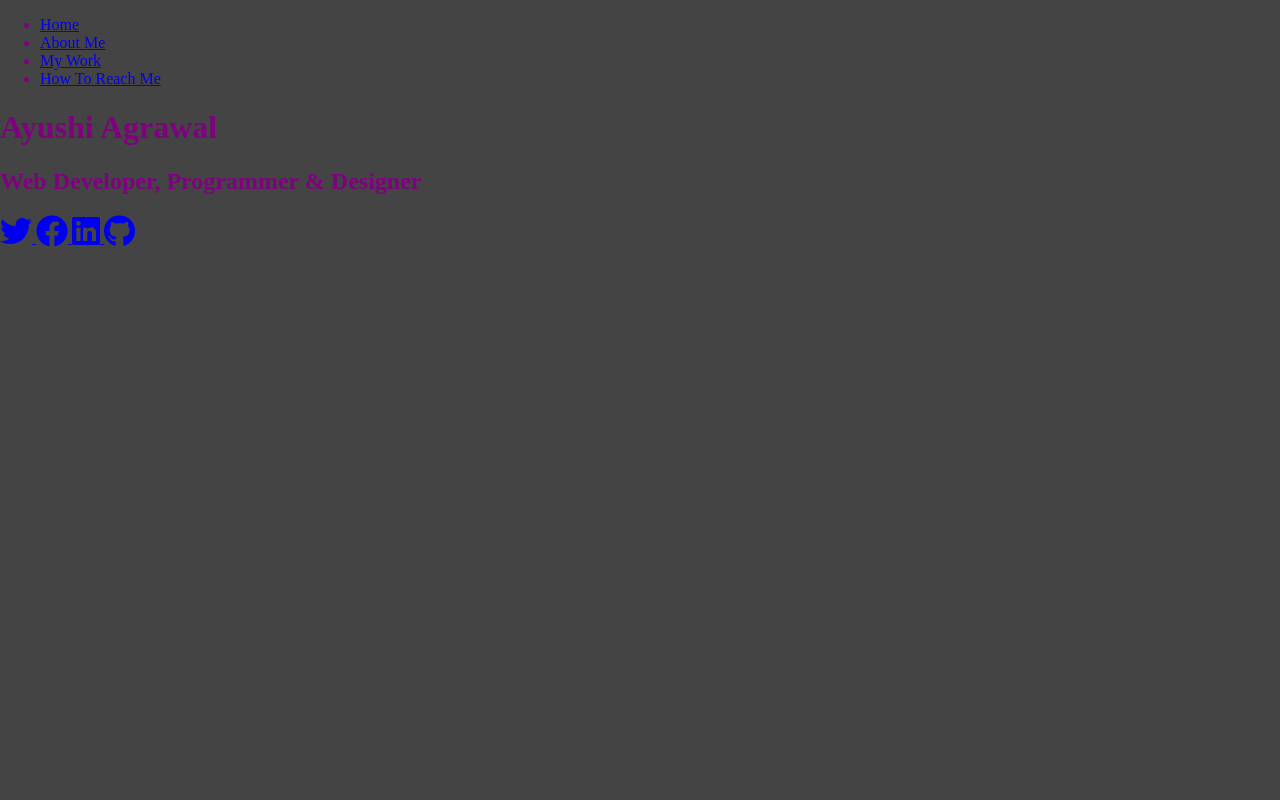
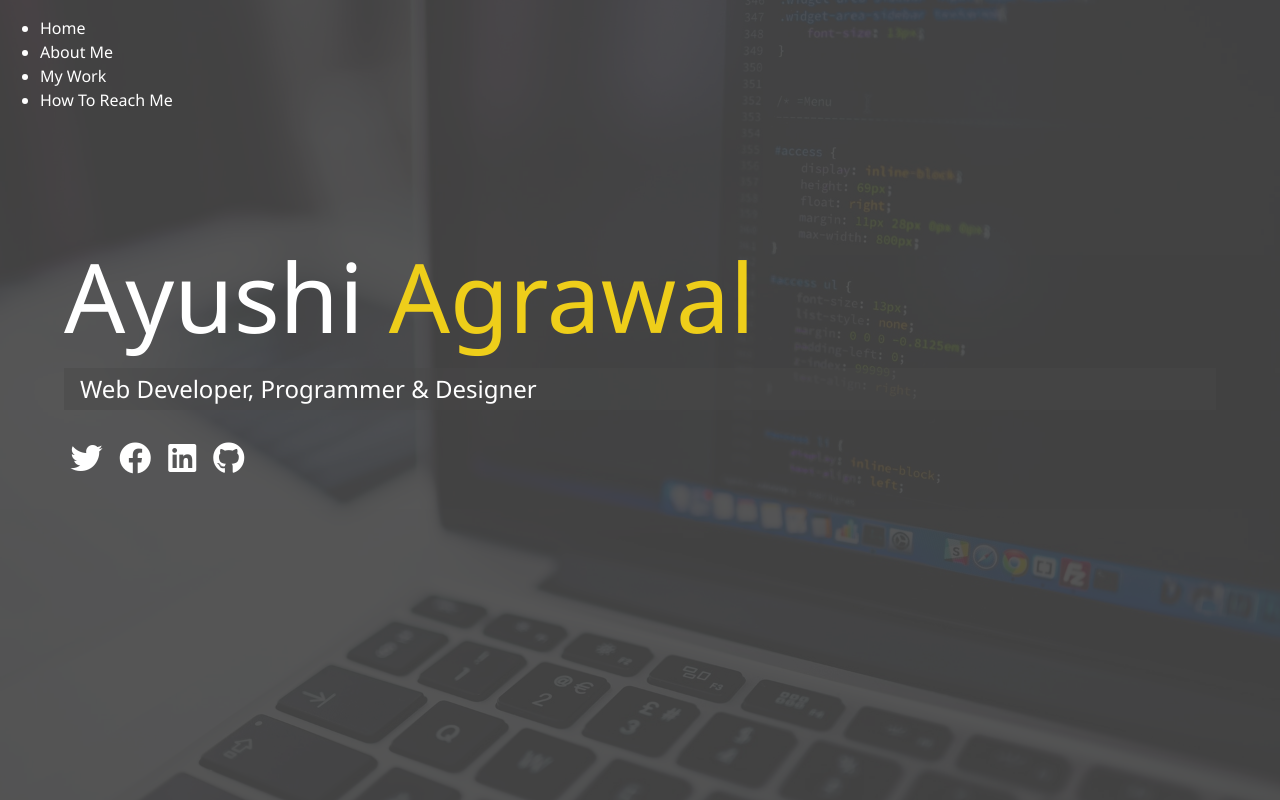
Before and after one commit to Ayushi357/modern_portfolio, a website: page dist/index.html in a window 1280 px wide. Drawn offline with Linux system fonts and the light colour scheme.

Commit message:
Index markup & main sass

```diff
--- /dev/null
+++ b/scss/_config.scss
@@ -0,0 +1,30 @@
+$primary-color: #444;
+$secondary-color: #eece1a;
+$show-home-image: true;
+$home-image: url(../img/background.jpg);
+$background-opacity: 0.9;
+
+@mixin easeOut {
+  transition: all 0.5s ease-out;
+}
+
+@mixin background {
+  @if $show-home-image {
+    &#bg-img {
+      background: $home-image;
+      background-attachment: fixed;
+      background-size: cover;
+
+      &:after {
+        content: "";
+        position: absolute;
+        top: 0;
+        right: 0;
+        width: 100%;
+        height: 100%;
+        z-index: -1;
+        background: rgba($primary-color, $background-opacity);
+      }
+    }
+  }
+}
--- a/scss/main.scss
+++ b/scss/main.scss
@@ -1,11 +1,72 @@
-$primary-color: #444;
+@import "config";
 
 * {
   box-sizing: border-box;
 }
 body {
+  @include background;
   background: $primary-color;
-  color: purple;
+  color: #fff;
   height: 100%;
   margin: 0;
+  font-family: "Segoe UI", Tahoma, Geneva, Verdana, sans-serif;
+  line-height: 1.5;
 }
+
+// Headings
+h1,
+h2,
+h3 {
+  margin: 0;
+  font-weight: 400;
+
+  &.lg-heading {
+    font-size: 6rem;
+  }
+
+  &.sm-heading {
+    margin-bottom: 2rem;
+    padding: 0.2rem 1rem;
+    background: rgba(lighten($primary-color, 2), 0.5);
+  }
+}
+
+a {
+  color: #fff;
+  text-decoration: none;
+}
+
+header {
+  position: fixed;
+  z-index: 2;
+  width: 100%;
+}
+
+.text-secondary {
+  color: $secondary-color;
+}
+
+main {
+  padding: 4rem;
+  height: 100%;
+
+  .icons {
+    margin-top: 1rem;
+
+    a {
+      padding: 0.4rem;
+
+      &:hover {
+        color: $secondary-color;
+        @include easeOut();
+      }
+    }
+  }
+
+  &#home {
+    overflow: hidden;
+    h1 {
+      margin-top: 20vh;
+    }
+  }
+}
```
Also changed, not shown: dist/css/main.css, dist/img/background.jpg (added), dist/img/portrait.jpg (added), dist/img/portrait_small.jpg (added), dist/img/projects/project1.jpg (added), dist/img/projects/project2.jpg (added), dist/img/projects/project3.jpg (added), dist/img/projects/project4.jpg (added), dist/img/projects/project5.jpg (added), dist/index.html.
